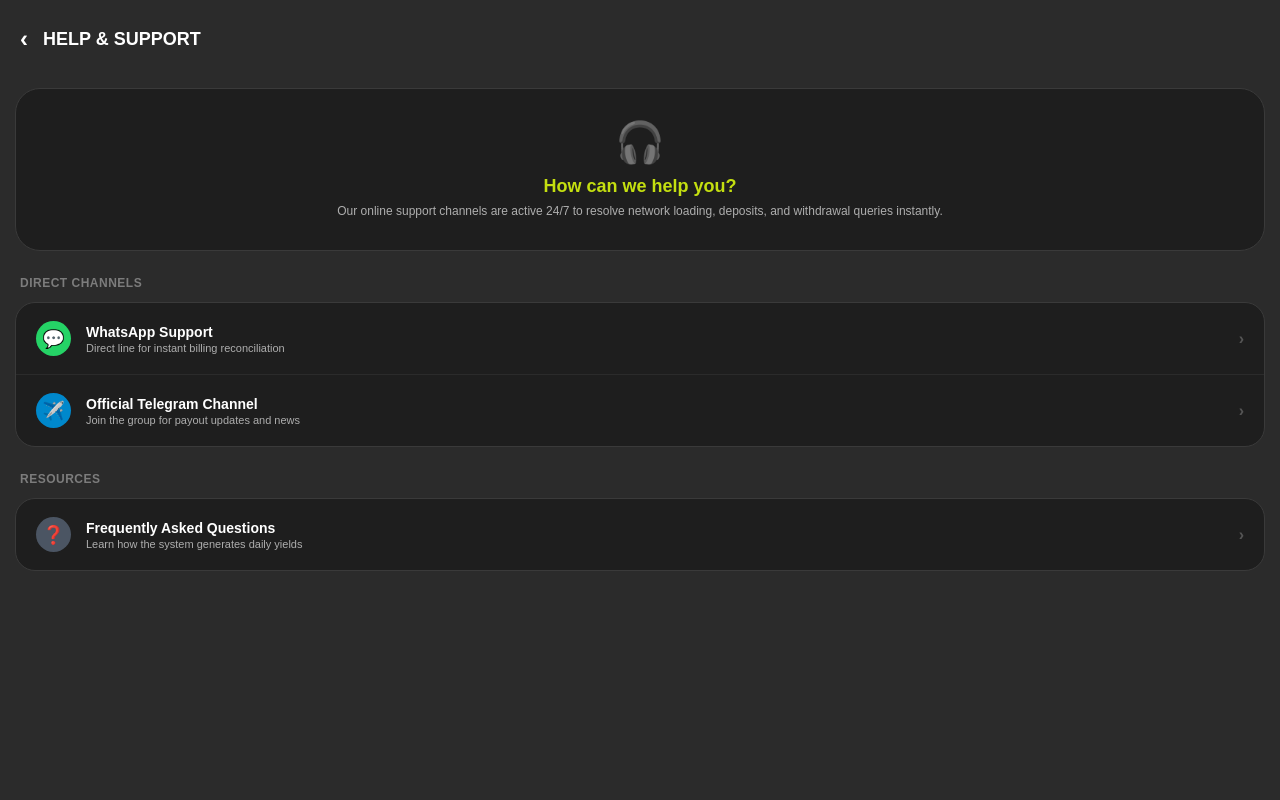
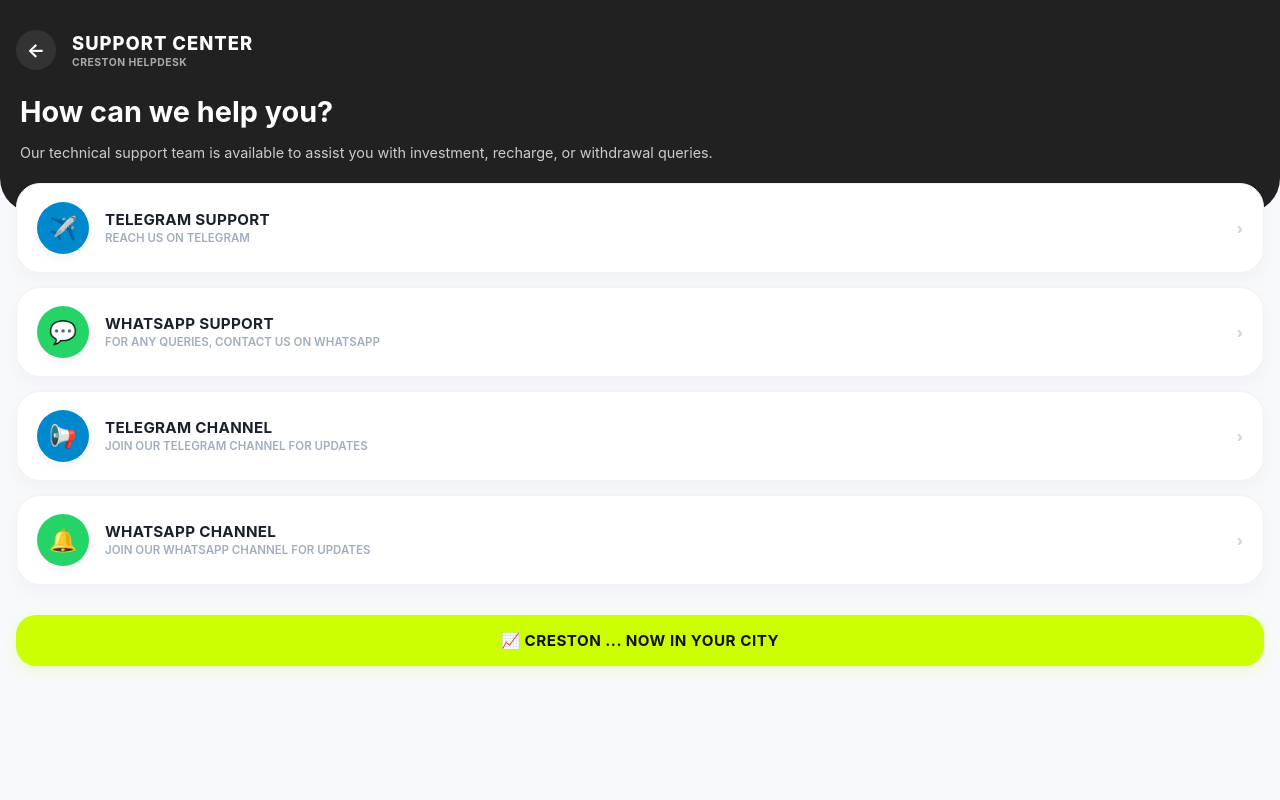
Before and after one commit to williamsdarkwa4-star/creston-app, a Flask app: template templates/service.html in a window 1280 px wide. Run offline with Flask 3, Linux system fonts and the light colour scheme; the template is opened without the code that fills it, so the values that code supplies are empty.

Commit message:
Revamp support center layout and title
Updated the title and modified the layout and styles for the support center page, enhancing the user interface and adding new support options.

```diff
--- a/templates/service.html
+++ b/templates/service.html
@@ -3,73 +3,256 @@
 <head>
     <meta charset="UTF-8">
     <meta name="viewport" content="width=device-width, initial-scale=1.0">
-    <title>OLA | CUSTOMER CARE</title>
+    <title>Creston - Support Center</title>
     <style>
-        body { background-color: #2b2b2b; color: #ffffff; font-family: sans-serif; margin: 0; padding: 15px; padding-bottom: 80px; }
-        .nav-header { display: flex; align-items: center; padding: 10px 5px; margin-bottom: 25px; font-weight: bold; font-size: 18px; }
-        .back-btn { font-size: 24px; margin-right: 15px; text-decoration: none; color: #ffffff; }
-        .hero-banner { background-color: #1e1e1e; border-radius: 25px; padding: 30px 20px; text-align: center; margin-bottom: 25px; border: 1px solid #3a3a3a; }
-        .hero-icon { font-size: 40px; margin-bottom: 10px; }
-        .hero-title { font-size: 18px; font-weight: bold; margin-bottom: 5px; color: #c4df10; }
-        .hero-desc { font-size: 12px; color: #aeaeae; margin: 0; line-height: 1.5; }
-        .section-lbl { color: #7c7c7c; font-size: 12px; font-weight: bold; margin-bottom: 12px; letter-spacing: 0.5px; text-transform: uppercase; padding-left: 5px; }
-        .service-list { background-color: #1e1e1e; border-radius: 20px; overflow: hidden; margin-bottom: 25px; border: 1px solid #3a3a3a; }
-        .service-item { display: flex; align-items: center; padding: 18px 20px; text-decoration: none; color: #ffffff; border-bottom: 1px solid #2b2b2b; }
-        .service-item:last-child { border-bottom: none; }
-        .item-icon { width: 35px; height: 35px; border-radius: 50%; display: flex; align-items: center; justify-content: center; font-size: 18px; margin-right: 15px; color: white; }
-        .bg-whatsapp { background-color: #25D366; }
-        .bg-telegram { background-color: #0088cc; }
-        .bg-faq { background-color: #4b5563; }
-        .item-details { flex-grow: 1; }
-        .item-title { font-size: 14px; font-weight: bold; }
-        .item-subtitle { font-size: 11px; color: #aeaeae; margin-top: 2px; }
-        .arrow { color: #555; font-weight: bold; }
+        /* Mobile-first safety configurations */
+        * {
+            margin: 0;
+            padding: 0;
+            box-sizing: border-box;
+            font-family: -apple-system, BlinkMacSystemFont, "Segoe UI", Roboto, sans-serif;
+        }
+
+        body {
+            background-color: #f7f9fc;
+            color: #111111;
+            display: flex;
+            flex-direction: column;
+            min-height: 100vh;
+        }
+
+        /* Top Dark Hero Support Canvas Section */
+        .support-hero-canvas {
+            background-color: #212121;
+            padding: 30px 16px 50px 16px;
+            color: #ffffff;
+            border-bottom-left-radius: 35px;
+            border-bottom-right-radius: 35px;
+            position: relative;
+        }
+
+        /* Round back action alignment row matching photo layout */
+        .nav-back-row {
+            display: flex;
+            align-items: center;
+            gap: 16px;
+            margin-bottom: 25px;
+        }
+
+        .round-back-btn {
+            width: 40px;
+            height: 40px;
+            background-color: #333333;
+            border-radius: 50%;
+            display: flex;
+            align-items: center;
+            justify-content: center;
+            color: #ffffff;
+            text-decoration: none;
+            font-size: 1.2rem;
+            font-weight: bold;
+        }
+
+        .header-meta-stack {
+            display: flex;
+            flex-direction: column;
+        }
+
+        .center-heading-lbl {
+            font-size: 1.15rem;
+            font-weight: 800;
+            text-transform: uppercase;
+            letter-spacing: 1px;
+        }
+
+        .center-sub-tag {
+            font-size: 0.65rem;
+            color: #aaaaaa;
+            font-weight: bold;
+            letter-spacing: 0.5px;
+            text-transform: uppercase;
+            margin-top: 2px;
+        }
+
+        /* Large Bold Intent Prompt Copy Block */
+        .prompt-title {
+            font-size: 1.8rem;
+            font-weight: 700;
+            line-height: 1.2;
+            margin-bottom: 12px;
+            padding: 0 4px;
+        }
+
+        .prompt-description {
+            font-size: 0.9rem;
+            color: #cccccc;
+            line-height: 1.5;
+            padding: 0 4px;
+        }
+
+        /* Floating Overlapping Navigation Card Stack Setup Layout Components */
+        .cards-stack-frame {
+            margin: -30px 16px 20px 16px;
+            z-index: 5;
+            position: relative;
+            display: flex;
+            flex-direction: column;
+            gap: 14px;
+        }
+
+        .channel-link-card {
+            background-color: #ffffff;
+            border-radius: 24px;
+            padding: 18px 20px;
+            display: flex;
+            align-items: center;
+            text-decoration: none;
+            color: #111111;
+            box-shadow: 0 8px 20px rgba(0, 0, 0, 0.03);
+            border: 1px solid #f0f2f5;
+            transition: transform 0.2s;
+        }
+
+        .channel-link-card:active {
+            background-color: #f8fafc;
+        }
+
+        /* Large dynamic colorful circle background icon icons wrapper layout */
+        .channel-icon-circle {
+            width: 52px;
+            height: 52px;
+            border-radius: 50%;
+            display: flex;
+            align-items: center;
+            justify-content: center;
+            font-size: 1.4rem;
+            color: #ffffff;
+            margin-right: 16px;
+            flex-shrink: 0;
+            box-shadow: 0 4px 10px rgba(0,0,0,0.05);
+        }
+
+        /* Specific app color parameters mapping image look */
+        .channel-icon-circle.telegram {
+            background-color: #0088cc;
+        }
+
+        .channel-icon-circle.whatsapp {
+            background-color: #25d366;
+        }
+
+        .card-text-stack {
+            display: flex;
+            flex-direction: column;
+            gap: 2px;
+            text-align: left;
+        }
+
+        .card-title-lbl {
+            font-size: 0.95rem;
+            font-weight: 700;
+            color: #1a202c;
+            text-transform: uppercase;
+            letter-spacing: 0.3px;
+        }
+
+        .card-desc-lbl {
+            font-size: 0.72rem;
+            color: #a0aec0;
+            line-height: 1.3;
+            text-transform: uppercase;
+            font-weight: 600;
+        }
+
+        .card-chevron-marker {
+            margin-left: auto;
+            color: #cbd5e1;
+            font-size: 0.95rem;
+            font-weight: bold;
+        }
+
+        /* Banner highlight decoration container tracking layout lower sheet bottom node */
+        .accent-promo-banner {
+            background-color: #ccff00; /* Vivid bright lime yellow match */
+            border-radius: 20px;
+            padding: 16px 20px;
+            margin: 10px 16px 30px 16px;
+            text-align: center;
+            font-weight: bold;
+            color: #111111;
+            font-size: 0.95rem;
+            letter-spacing: 0.5px;
+            box-shadow: 0 4px 15px rgba(204,255,0,0.2);
+            text-transform: uppercase;
+        }
     </style>
 </head>
 <body>
 
-<div class="nav-header">
-    <a href="{{ url_for('dashboard') }}" class="back-btn">‹</a>
-    HELP & SUPPORT
+    <!-- Upper Hero Branding Support Section Frame Block -->
+    <div class="support-hero-canvas">
+        <div class="nav-back-row">
+            <a href="/profile" class="round-back-btn">←</a>
+            <div class="header-meta-stack">
+                <span class="center-heading-lbl">Support Center</span>
+                <span class="center-sub-tag">Creston Helpdesk</span>
+            </div>
         </div>
 
-<div class="hero-banner">
-    <div class="hero-icon">🎧</div>
-    <div class="hero-title">How can we help you?</div>
-    <p class="hero-desc">Our online support channels are active 24/7 to resolve network loading, deposits, and withdrawal queries instantly.</p>
+        <h1 class="prompt-title">How can we help you?</h1>
+        <p class="prompt-description">
+            Our technical support team is available to assist you with investment, recharge, or withdrawal queries.
+        </p>
     </div>
 
-<div class="section-lbl">Direct Channels</div>
-<div class="service-list">
-    <!-- Replace links below with your actual channel invitation groups -->
-    <a href="https://wa.me" target="_blank" class="service-item">
-        <div class="item-icon bg-whatsapp">💬</div>
-        <div class="item-details">
-            <div class="item-title">WhatsApp Support</div>
-            <div class="item-subtitle">Direct line for instant billing reconciliation</div>
+    <!-- Interface Link Card Stack View Module Frame Container -->
+    <div class="cards-stack-frame">
+
+        <!-- Row Item 1: Telegram Support Chat -->
+        <a href="https://t.me" target="_blank" class="channel-link-card">
+            <div class="channel-icon-circle telegram">✈️</div>
+            <div class="card-text-stack">
+                <span class="card-title-lbl">Telegram Support</span>
+                <span class="card-desc-lbl">Reach us on Telegram</span>
             </div>
-        <div class="arrow">›</div>
+            <span class="card-chevron-marker">›</span>
         </a>
-    <a href="https://t.me/+G5crUBDg5uFmMmY0" target="_blank" class="service-item">
-        <div class="item-icon bg-telegram">✈️</div>
-        <div class="item-details">
-            <div class="item-title">Official Telegram Channel</div>
-            <div class="item-subtitle">Join the group for payout updates and news</div>
+
+        <!-- Row Item 2: WhatsApp Support Chat -->
+        <a href="https://wa.me" target="_blank" class="channel-link-card">
+            <div class="channel-icon-circle whatsapp">💬</div>
+            <div class="card-text-stack">
+                <span class="card-title-lbl">WhatsApp Support</span>
+                <span class="card-desc-lbl">For any queries, contact us on WhatsApp</span>
             </div>
-        <div class="arrow">›</div>
+            <span class="card-chevron-marker">›</span>
         </a>
+
+        <!-- Row Item 3: Telegram Announcement Broadcast Channel -->
+        <a href="https://t.me/+G5crUBDg5uFmMmY0"target="_blank" class="channel-link-card">
+            <div class="channel-icon-circle telegram">📢</div>
+            <div class="card-text-stack">
+                <span class="card-title-lbl">Telegram Channel</span>
+                <span class="card-desc-lbl">Join our telegram channel for updates</span>
+            </div>
+            <span class="card-chevron-marker">›</span>
+        </a>
+
+        <!-- Row Item 4: WhatsApp Announcement Updates Channel -->
+        <a href="https://whatsapp.com" target="_blank" class="channel-link-card">
+            <div class="channel-icon-circle whatsapp">🔔</div>
+            <div class="card-text-stack">
+                <span class="card-title-lbl">WhatsApp Channel</span>
+                <span class="card-desc-lbl">Join our whatsapp channel for updates</span>
+            </div>
+            <span class="card-chevron-marker">›</span>
+        </a>
+
     </div>
 
-<div class="section-lbl">Resources</div>
-<div class="service-list">
-    <a href="#" class="service-item">
-        <div class="item-icon bg-faq">❓</div>
-        <div class="item-details">
-            <div class="item-title">Frequently Asked Questions</div>
-            <div class="item-subtitle">Learn how the system generates daily yields</div>
-        </div>
-        <div class="arrow">›</div>
-    </a>
+    <!-- Yellow Operational Promo Status Element Node Banner Matching Bottom Slice Layout -->
+    <div class="accent-promo-banner">
+        📈 CRESTON ... now in your city
     </div>
 
 </body>
```
Lines whose indentation alone changed are shown as unchanged.
